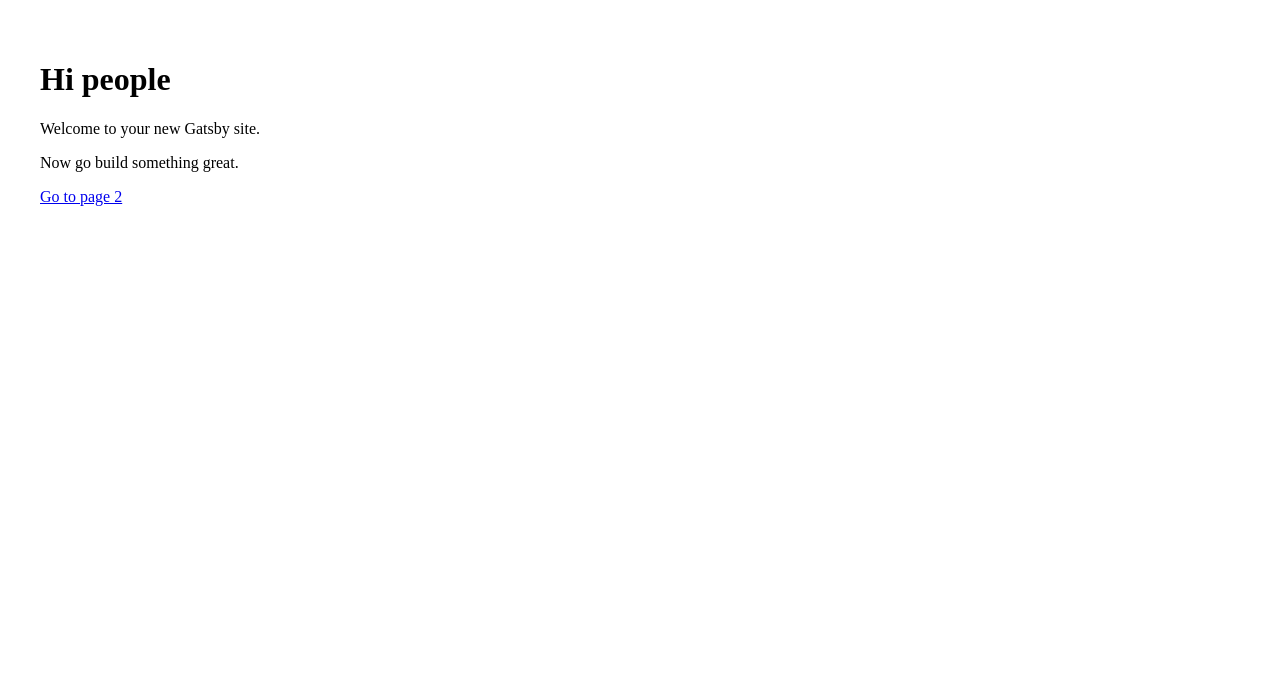
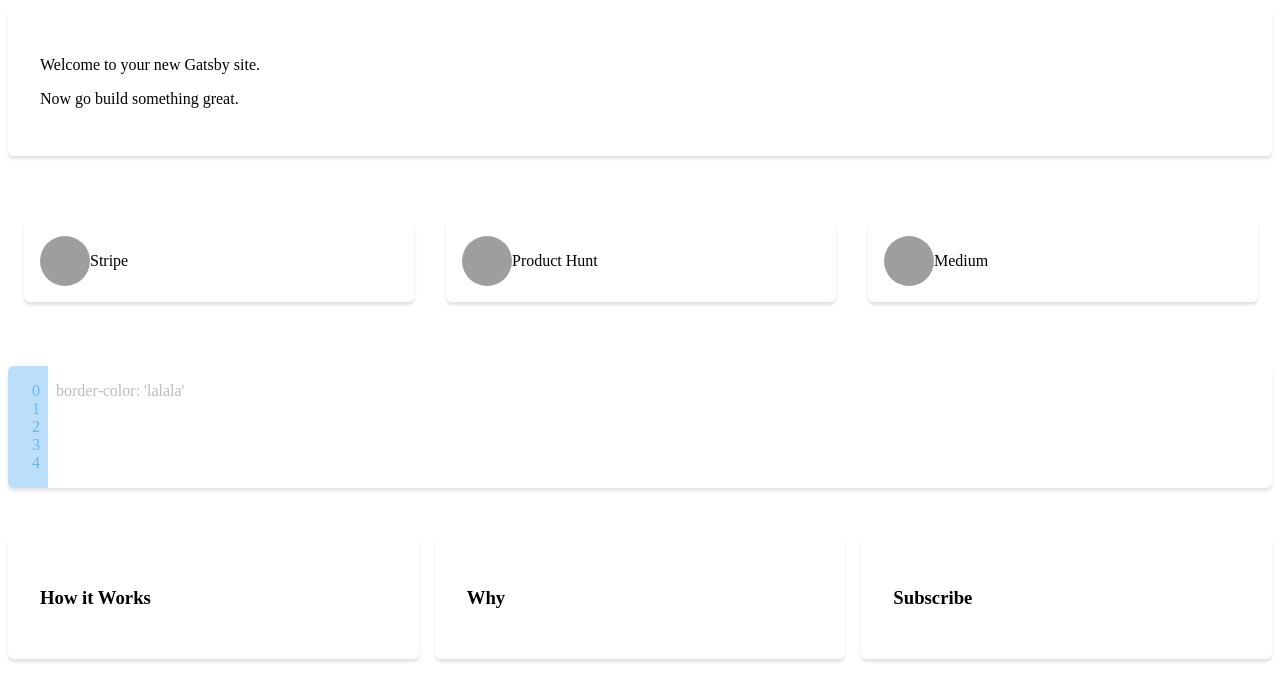
Before and after one commit to gillkyle/card-surge, a Gatsby site: page / in a window 1280 px wide. Built offline with nearby package versions, Linux system fonts and the light colour scheme; Gatsby itself is replaced by a stand-in of ours; grey boxes are pictures that could not be loaded.

Commit message:
skeletal layout

```diff
--- a/package.json
+++ b/package.json
@@ -12,6 +12,7 @@
     "react-divider": "^1.0.0",
     "react-helmet": "^5.2.0",
     "react-slick": "^0.23.1",
+    "slick-carousel": "^1.8.1",
     "styled-components": "^3.3.2"
   },
   "keywords": [
--- /dev/null
+++ b/src/components/Slider/SliderCard.js
@@ -0,0 +1,43 @@
+import React from 'react'
+import Card from '../card'
+import styled from 'styled-components'
+
+const Avatar = styled.div`
+  border-radius: 25px;
+  height: 50px;
+  width: 50px;
+  background-size: cover;
+  background-image: ${props =>
+    props.src
+      ? `url(${props.src})`
+      : `url(https://www.google.com/url?sa=i&rct=j&q=&esrc=s&source=images&cd=&cad=rja&uact=8&ved=2ahUKEwj2q_bmg-bbAhUqsFQKHfl2Bh4QjRx6BAgBEAU&url=http%3A%2F%2Fpaintdotnet.blogspot.com%2F2011%2F04%2Fhow-to-draw-circle-outline-in-paintnet.html&psig=AOvVaw2k-MWv9einKKGXWmLuSKAt&ust=1529714249235707)`};
+`
+
+const SliderCard = class extends React.Component {
+  constructor(props) {
+    super(props)
+  }
+  render() {
+    const {
+      example: { src, name },
+    } = this.props
+    return (
+      <Card
+        padding="1rem"
+        style={{
+          margin: '1rem',
+          display: 'flex',
+          flexDirection: 'row',
+          alignItems: 'center',
+        }}
+      >
+        <div style={{}}>
+          <Avatar src={src} />
+        </div>
+        <div>{name}</div>
+      </Card>
+    )
+  }
+}
+
+export default SliderCard
--- /dev/null
+++ b/src/components/Slider/SliderOptions.json
@@ -0,0 +1,18 @@
+[
+  {
+    "name": "Stripe",
+    "src": "https://logo.clearbit.com/stripe.com"
+  },
+  {
+    "name": "Product Hunt"
+  },
+  {
+    "name": "Medium"
+  },
+  {
+    "name": "Twitter"
+  },
+  {
+    "name": "Github"
+  }
+]
--- a/src/components/card.js
+++ b/src/components/card.js
@@ -4,13 +4,48 @@ import styled from 'styled-components'
 import { COLORS } from 'constants'
 
 const CardWrapper = styled.div`
+  flex: 1;
   background-color: #fff;
   padding: ${props => (props.padding ? props.padding : '0.5rem')};
+  transition: 0.3s all;
 
   /* styles driven by page state */
-  border-radius: 6px;
+  border-radius: ${props => (props.borderRadius ? props.borderRadius : '6px')};
+  box-shadow: ${props =>
+    `${props.normal.x} ${props.normal.y} ${props.normal.blur} ${
+      props.normal.spread
+    } rgba(${props.normal.rgb}, ${props.normal.opactiy})`};
+
+  &:hover {
+    border-radius: ${props =>
+      props.borderRadius ? props.borderRadius : '6px'};
+    box-shadow: ${props =>
+      `${props.hover.x} ${props.hover.y} ${props.hover.blur} ${
+        props.hover.spread
+      } rgba(${props.hover.rgb}, ${props.hover.opactiy})`};
+  }
 `
 
 const Card = props => <CardWrapper {...props}>{props.children}</CardWrapper>
 
+Card.defaultProps = {
+  padding: '0.5rem',
+  normal: {
+    x: '0px',
+    y: '3px',
+    blur: '3px',
+    spread: '0px',
+    opactiy: 0.5,
+    rgb: '200,200,200',
+  },
+  hover: {
+    x: '0px',
+    y: '4px',
+    blur: '6px',
+    spread: '2px',
+    opactiy: 0.25,
+    rgb: '200,200,200',
+  },
+}
+
 export default Card
--- a/src/components/header.js
+++ b/src/components/header.js
@@ -27,7 +27,9 @@ const Header = ({ siteTitle }) => (
     >
       {siteTitle}
     </Link>
-    <Card padding=".5rem 1rem">@gill_kyle</Card>
+    <div>
+      <Card padding="0.25rem 1.5rem">@gill_kyle</Card>
+    </div>
   </div>
 )
 
--- a/src/layouts/index.js
+++ b/src/layouts/index.js
@@ -4,6 +4,7 @@ import Helmet from 'react-helmet'
 import styled from 'styled-components'
 
 import Header from '../components/header'
+import Footer from '../components/footer'
 import './index.css'
 
 import { COLORS } from '../constants'
@@ -92,10 +93,12 @@ const Layout = ({ children, data }) => (
         marginTop: '150px',
         maxWidth: 960,
         padding: '0 1rem',
+        minHeight: '75vh',
       }}
     >
       {children()}
     </div>
+    <Footer />
   </div>
 )
 
--- a/src/pages/index.js
+++ b/src/pages/index.js
@@ -1,14 +1,118 @@
 import React from 'react'
 import Link from 'gatsby-link'
+import styled from 'styled-components'
+import Slider from 'react-slick'
+import 'slick-carousel/slick/slick.css'
+import 'slick-carousel/slick/slick-theme.css'
+
 import Card from '../components/card'
+import { COLORS } from '../constants'
+import SliderCard from '../components/Slider/SliderCard'
+import SliderOptions from '../components/Slider/SliderOptions.json'
 
-const IndexPage = () => (
-  <Card padding="2rem">
-    <h1>Hi people</h1>
-    <p>Welcome to your new Gatsby site.</p>
-    <p>Now go build something great.</p>
-    <Link to="/page-2/">Go to page 2</Link>
-  </Card>
-)
+const Row = styled.section`
+  margin-bottom: 3rem;
+  display: flex;
+  flex-direction: row;
+`
+const SliderWrapper = styled.div`
+  width: 100%;
+`
+
+const CodeCard = styled(Card)`
+  display: flex;
+  flex-direction: row;
+`
+const CodeColumn = styled.div`
+  border-top-left-radius: ${props =>
+    props.borderRadius ? props.borderRadius : '6px'};
+  border-bottom-left-radius: ${props =>
+    props.borderRadius ? props.borderRadius : '6px'};
+  color: ${COLORS['secondaryBlue']};
+  background-color: ${COLORS['secondaryBlueT']};
+  padding: 1rem 0.5rem 1rem 1.5rem;
+`
+const CodeContent = styled.div`
+  padding: 1rem 0.5rem;
+  color: ${COLORS['gray']};
+`
+
+function SampleNextArrow(props) {
+  const { className, style, onClick } = props
+  return (
+    <div
+      className={className}
+      style={{ ...style, display: 'block' }}
+      onClick={onClick}
+    />
+  )
+}
+
+function SamplePrevArrow(props) {
+  const { className, style, onClick } = props
+  return (
+    <div
+      className={className}
+      style={{ ...style, display: 'block' }}
+      onClick={onClick}
+    />
+  )
+}
+
+const IndexPage = class extends React.Component {
+  constructor(props) {
+    super(props)
+  }
+
+  render() {
+    const sliderSettings = {
+      infinite: true,
+      slidesToShow: 3,
+      slidesToScroll: 1,
+      nextArrow: <SampleNextArrow />,
+      prevArrow: <SamplePrevArrow />,
+    }
+    return (
+      <div>
+        <Row>
+          <Card padding="2rem">
+            <p>Welcome to your new Gatsby site.</p>
+            <p>Now go build something great.</p>
+          </Card>
+        </Row>
+        <Row>
+          <SliderWrapper>
+            <Slider {...sliderSettings}>
+              {SliderOptions.map(example => <SliderCard example={example} />)}
+            </Slider>
+          </SliderWrapper>
+        </Row>
+        <Row>
+          <CodeCard padding="0rem">
+            <CodeColumn>
+              <div>0</div>
+              <div>1</div>
+              <div>2</div>
+              <div>3</div>
+              <div>4</div>
+            </CodeColumn>
+            <CodeContent>border-color: 'lalala'</CodeContent>
+          </CodeCard>
+        </Row>
+        <Row>
+          <Card padding="2rem">
+            <h3>How it Works</h3>
+          </Card>
+          <Card padding="2rem" style={{ margin: '0rem 1rem' }}>
+            <h3>Why</h3>
+          </Card>
+          <Card padding="2rem">
+            <h3>Subscribe</h3>
+          </Card>
+        </Row>
+      </div>
+    )
+  }
+}
 
 export default IndexPage
```
Also changed, not shown: src/components/footer.js (added, +43 -0 lines), src/pages/page-2.js (deleted, +0 -12 lines), 1 other file.
